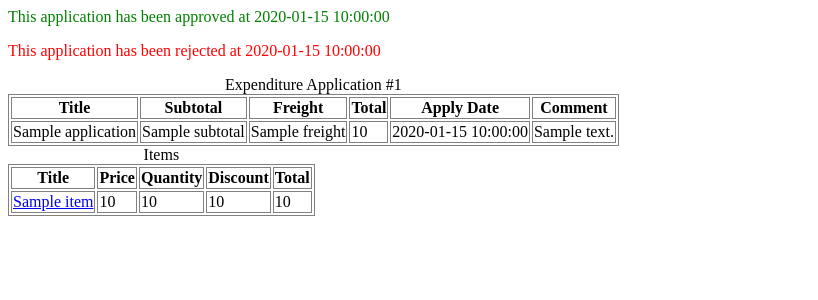
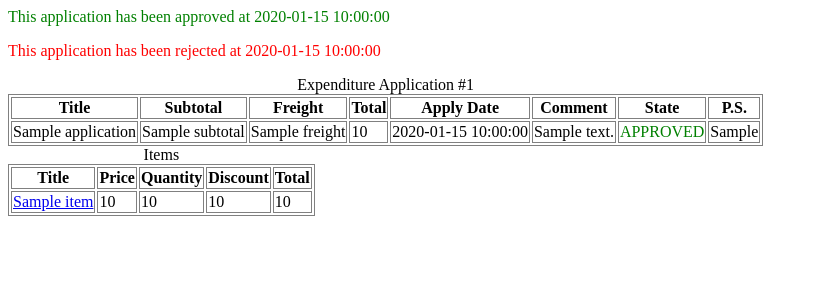
Before and after one commit to dawncold/expenditure-application, a Python web app: template expenditure_application/templates/application.html in a window 1280 px wide. Shown: the top 300 px of the page, without its empty margins (0-818 px from the left). Run offline with Jinja, Linux system fonts and the light colour scheme; the template is opened without the code that fills it: most values are stand-ins (such as "Sample title", 1, 10 or a date in 2020).

Commit message:
refactor: approve and reject with ps

```diff
--- a/expenditure_application/templates/application.html
+++ b/expenditure_application/templates/application.html
@@ -8,10 +8,10 @@
     table td {
         border: 1px solid grey;
     }
-    p.approved {
+    .approved {
         color: green;
     }
-    p.rejected {
+    .rejected {
         color: red;
     }
 </style>
@@ -32,6 +32,8 @@
             <th>Total</th>
             <th>Apply Date</th>
             <th>Comment</th>
+            <th>State</th>
+            <th>P.S.</th>
         </tr>
         </thead>
         <tbody>
@@ -41,7 +43,17 @@
             <td>{{ application.freight }}</td>
             <td>{{ application.total }}</td>
             <td>{{ application.created_at }}</td>
-            <td>{{ application.comment }}</td>
+            <td>{{ application.comment or 'N/A' }}</td>
+            <td>
+            {% if application.approved_at %}
+                <span class="approved">APPROVED</span>
+            {% elif application.rejected_at %}
+                <span class="rejected">REJECTED</span>
+            {% else %}
+                <span class="waiting">WAITING</span>
+            {% endif %}
+            </td>
+            <td>{{ application.ps or 'N/A' }}</td>
         </tr>
         </tbody>
     </table>
```
Also changed, not shown: expenditure_application/main.py (+14 -8 lines).
